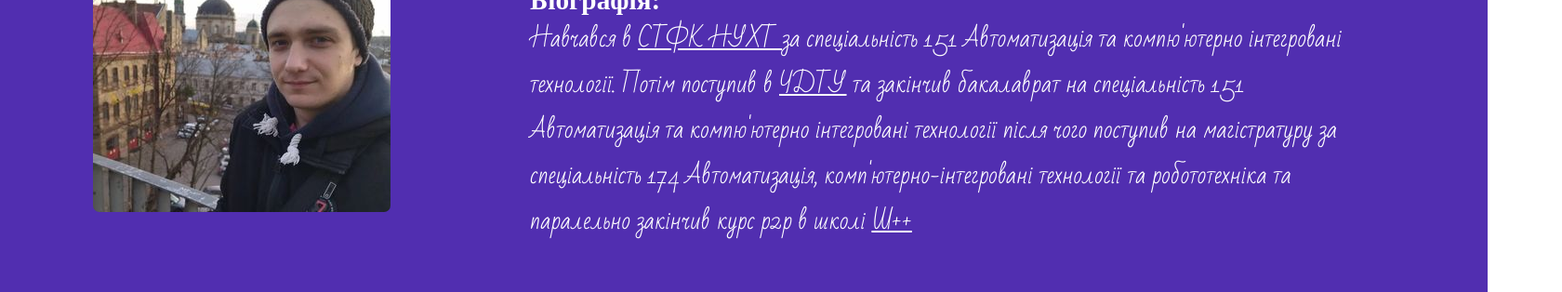
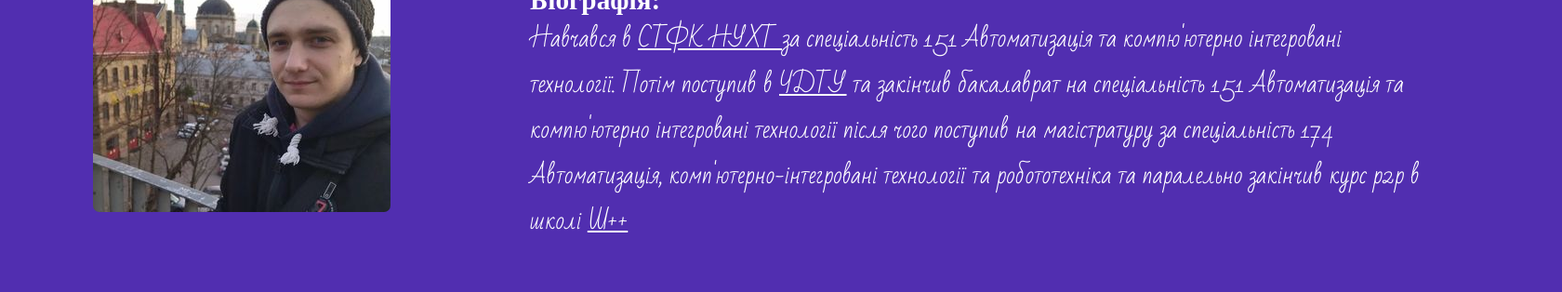
Before and after one commit to PavelRetivov/lvl1, a plain HTML site: page index.html in a window 1280 px wide. Shown: the part 280-594 px from the top of the page at 93% size, 1680 px wide, since content can reach past the window. Drawn offline with Linux system fonts and the light colour scheme; a web font is replaced by a local one.

Commit message:
Update main.css

```diff
--- a/main.css
+++ b/main.css
@@ -6,7 +6,7 @@
     margin: 0;
 }
 .container{
-    width: 1600px;
+    width: 1680px;
 }
 .header{
     background: linear-gradient(rgba(0,254,76,1) 0%, rgba(81,46,176,1) 100%);
```
